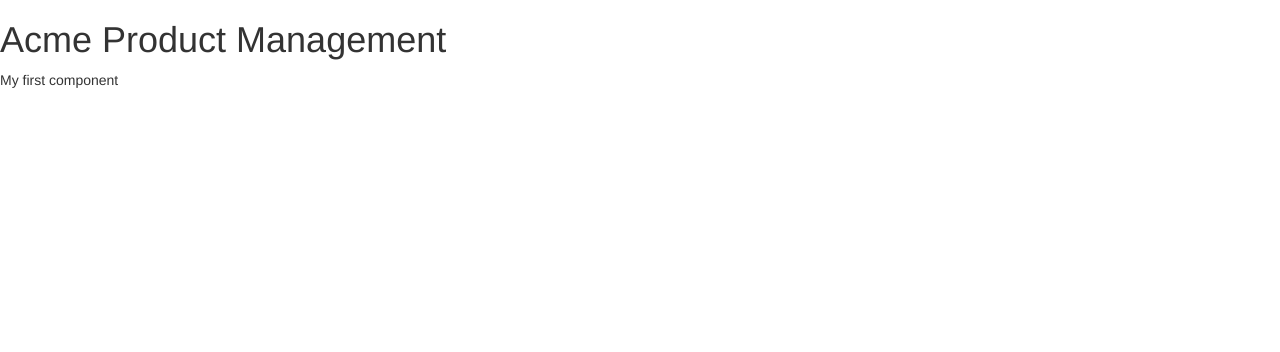
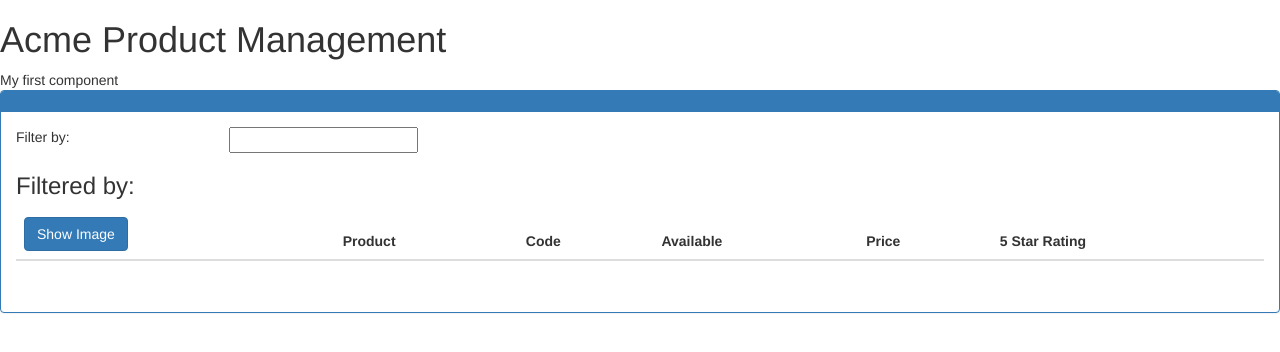
Before and after one commit to ssrikanthbhat/angular-sample, an Angular app in the folder APM-Start/: page / in a window 1280 px wide. Shown: the top 352 px of the page. Built offline with nearby package versions, Linux system fonts and the light colour scheme.

Commit message:
add twitter bootsrap class : getBootstrap.com

```diff
--- a/APM-Start/src/app/products/product-list.component.html
+++ b/APM-Start/src/app/products/product-list.component.html
@@ -0,0 +1,41 @@
+<div class='panel panel-primary'>
+    <div class='panel-heading'>
+        {{pageTitle}}
+    </div>
+    <div class='panel-body'>
+        <div class='row'>
+            <div class='col-md-2'>Filter by:</div>
+            <div class='col-md-4'>
+                <input type='text'/>
+            </div>
+        </div>
+        <div class='row'>
+            <div class='col-md-6'>
+                <h3>Filtered by: </h3>
+            </div>
+        </div>
+        <div class='table-responsive'>
+            <table class='table'>
+                <thead>
+                    <tr>
+                        <th>
+                            <button class='btn btn-primary'>
+                                 Show Image
+                            </button>
+                        </th>
+                        <th>Product</th>
+                        <th>Code</th>
+                        <th>Available</th>
+                        <th>Price</th>
+                        <th>5 Star Rating</th>
+                    </tr>
+                </thead>
+                <tbody>
+                    <tr>
+                        <td></td>
+                    </tr>
+                </tbody>
+            </table>
+        </div>
+    </div>
+</div>
```
